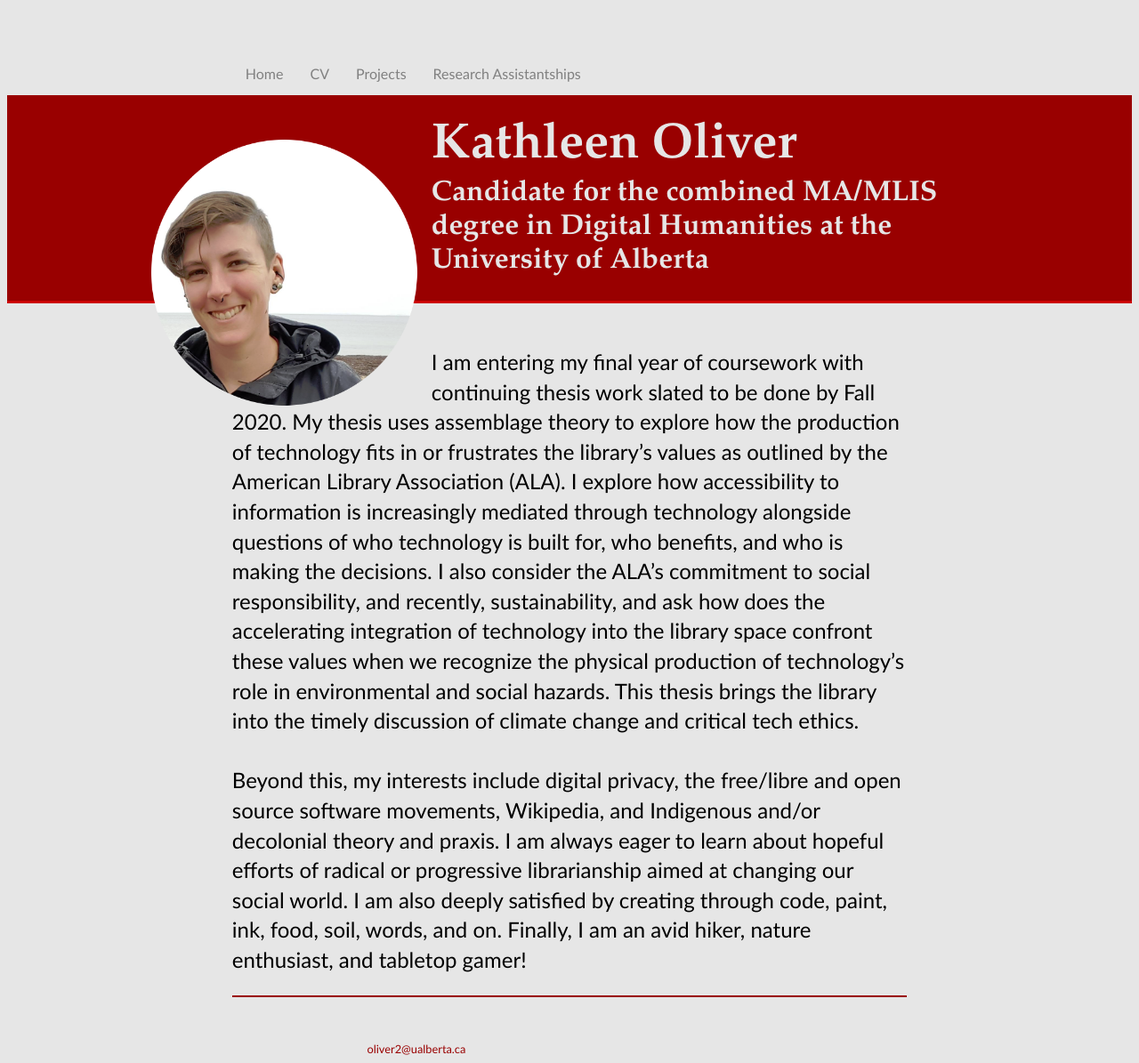
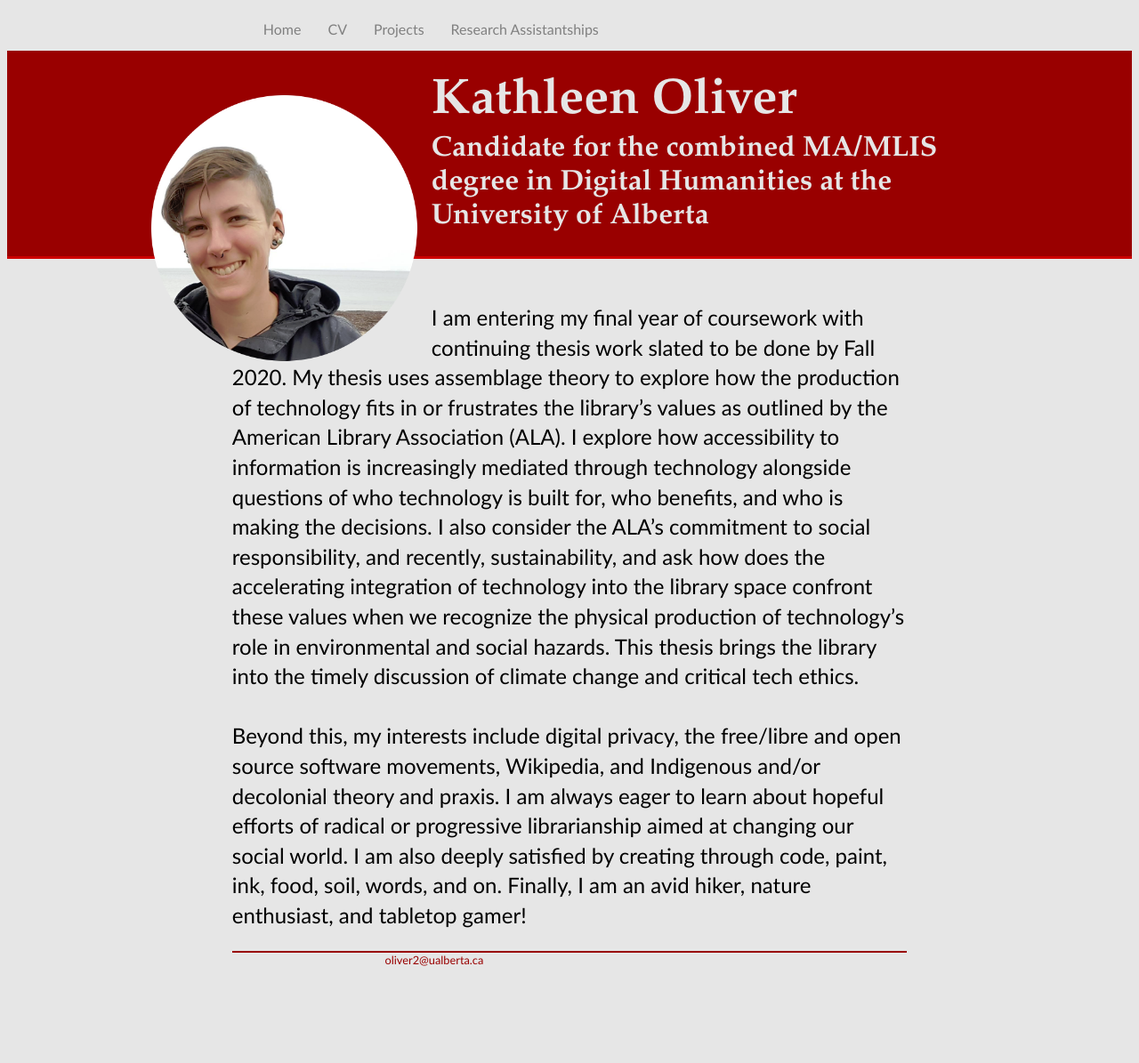
Before and after one commit to k-j-oliver/k-j-oliver.github.io, a Jekyll site: the page built from index.html, in a window 1280 px wide. Shown: the whole page at 89% size. Built offline with Jekyll 4.4.1, drawn with Linux system fonts in a browser that asks for light colours; after the commit the page ends 1095 px from its top, so only the background shows below that.

Commit message:
Update main.css

```diff
--- a/css/main.css
+++ b/css/main.css
@@ -33,7 +33,6 @@
 nav ul, footer ul {
   	list-style-type: none;
   	margin: 0;
-  	padding: 50px 0 0 0;
   	overflow: hidden;
 	margin: auto;
     	width: 60%;
```
